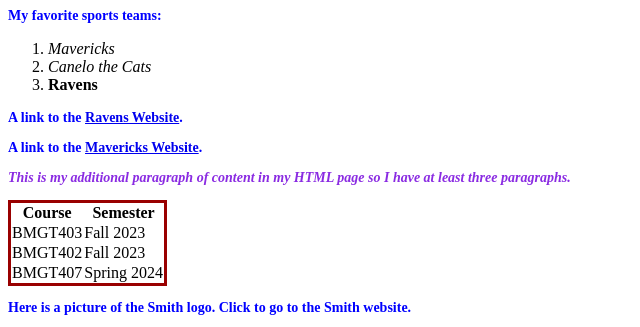
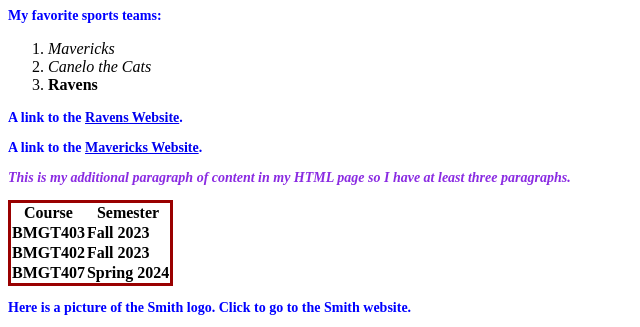
Before and after one commit to rsaund21/helloWorld, a Flask app: page /about-css in a window 1280 px wide. Shown: the part 594-921 px from the top of the page, without its empty margins (0-640 px from the left). Run offline with Flask 3, Linux system fonts and the light colour scheme.

Commit message:
Implemented paragraph ID function, styled table elements via CSS class attribute, and linked CSS stylesheet via href.

```diff
--- a/static/css/style.css
+++ b/static/css/style.css
@@ -31,3 +31,8 @@ img#logo {
     height: auto;
     width: fit-content;
 }
+
+/*Creating a CSS rule block based off boldTable class attribute in HTML code. */
+.boldTable {
+    font-weight: bold;
+}
--- a/templates/about-css.html
+++ b/templates/about-css.html
@@ -31,7 +31,7 @@
     <p>A link to the <a href="https://www.google.com/url?sa=t&rct=j&q=&esrc=s&source=web&cd=&cad=rja&uact=8&ved=2ahUKEwjA8KzuvrqEAxWnFFkFHbuOAGkQFnoECAYQAQ&url=https%3A%2F%2Fwww.baltimoreravens.com%2F&usg=AOvVaw0WfSzjJizysjnxTqMLFf5u&opi=89978449">Ravens Website</a>.</p>
     <p>A link to the <a href="https://www.mavs.com" target="_blank">Mavericks Website</a>.</p>
     <p id="ParagraphWithID">This is my additional paragraph of content in my HTML page so I have at least three paragraphs.</p>
-    <table>
+    <table class="boldTable">
             <tr>
                     <th>Course</th>
                     <th>Semester</th>
```
